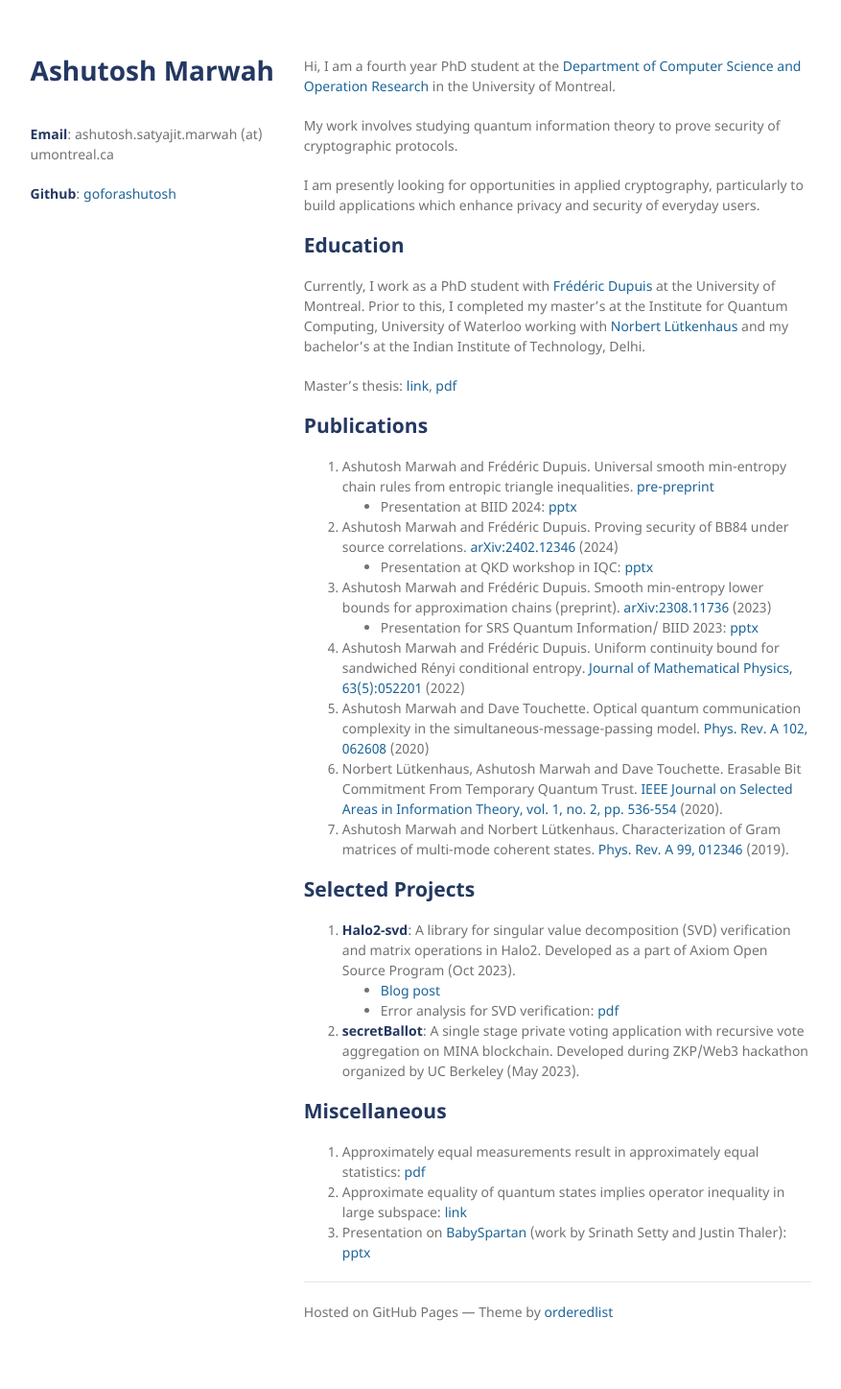
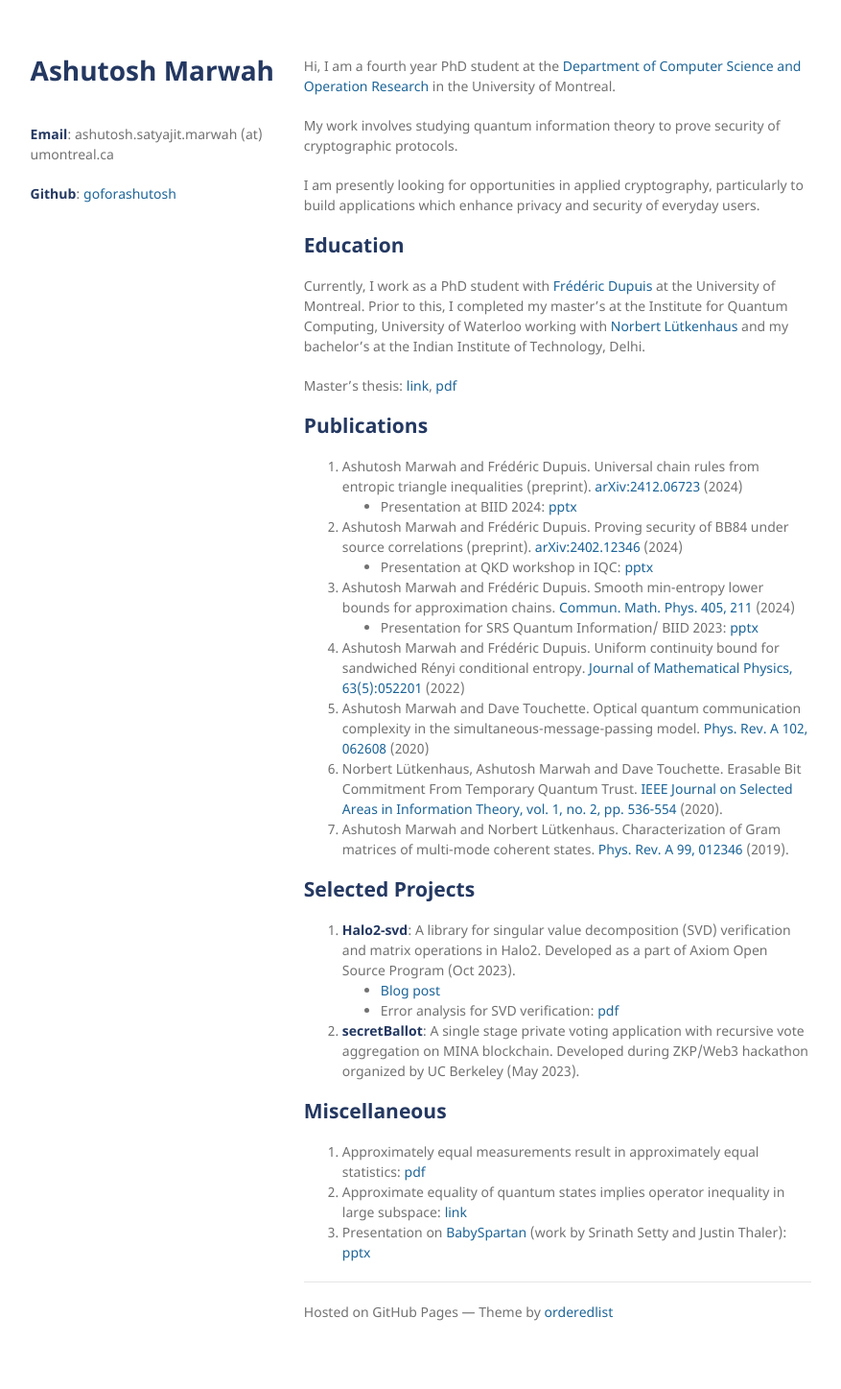
Before and after one commit to goforashutosh/goforashutosh.github.io, a Jekyll site: the page built from index.md, in a window 1280 px wide. Shown: the whole page at 96% size, without its empty margins (201-1078 px from the left). Built offline with Jekyll 4.4.1, drawn with Linux system fonts in a browser that asks for light colours; the repository's description, which GitHub fills in, is left out.

Commit message:
updated paper links

```diff
--- a/index.md
+++ b/index.md
@@ -16,11 +16,11 @@ Master's thesis: [link](http://hdl.handle.net/10012/15087), [pdf](./docs/Master-
 
 ## Publications
 
-1. Ashutosh Marwah and Frédéric Dupuis. Universal smooth min-entropy chain rules from entropic triangle inequalities. <a href = "./docs/uni-ch-rules.pdf" target="_blank">pre-preprint </a>
+1. Ashutosh Marwah and Frédéric Dupuis. Universal chain rules from entropic triangle inequalities (preprint). <a href = "https://arxiv.org/abs/2412.06723" target="_blank">arXiv:2412.06723 </a> (2024)
    - Presentation at BIID 2024: [pptx](./presentations/uni-ch-rules-BIID.pptx)
-1. Ashutosh Marwah and Frédéric Dupuis. Proving security of BB84 under source correlations. <a href = "https://arxiv.org/abs/2402.12346" target="_blank">arXiv:2402.12346 </a> (2024)
+1. Ashutosh Marwah and Frédéric Dupuis. Proving security of BB84 under source correlations (preprint). <a href = "https://arxiv.org/abs/2402.12346" target="_blank">arXiv:2402.12346 </a> (2024)
    - Presentation at QKD workshop in IQC: [pptx](./presentations/Source_correlations.pptx)
-1. Ashutosh Marwah and Frédéric Dupuis. Smooth min-entropy lower bounds for approximation chains (preprint). <a href = "https://arxiv.org/abs/2308.11736" target="_blank">arXiv:2308.11736 </a> (2023)
+1. Ashutosh Marwah and Frédéric Dupuis. Smooth min-entropy lower bounds for approximation chains. <a href = "https://link.springer.com/article/10.1007/s00220-024-05074-8" target="_blank">Commun. Math. Phys. 405, 211 </a> (2024)
    - Presentation for SRS Quantum Information/ BIID 2023: [pptx](./presentations/Approx-chains.pptx)
 1. Ashutosh Marwah and Frédéric Dupuis. Uniform continuity bound for sandwiched Rényi conditional entropy. <a href= "https://aip.scitation.org/doi/abs/10.1063/5.0088507" target="_blank">Journal of Mathematical Physics, 63(5):052201</a> (2022)
 1. Ashutosh Marwah and Dave Touchette. Optical quantum communication complexity in the simultaneous-message-passing model. <a href = "https://journals.aps.org/pra/abstract/10.1103/PhysRevA.102.062608" target="_blank">Phys. Rev. A 102, 062608</a> (2020)
```
